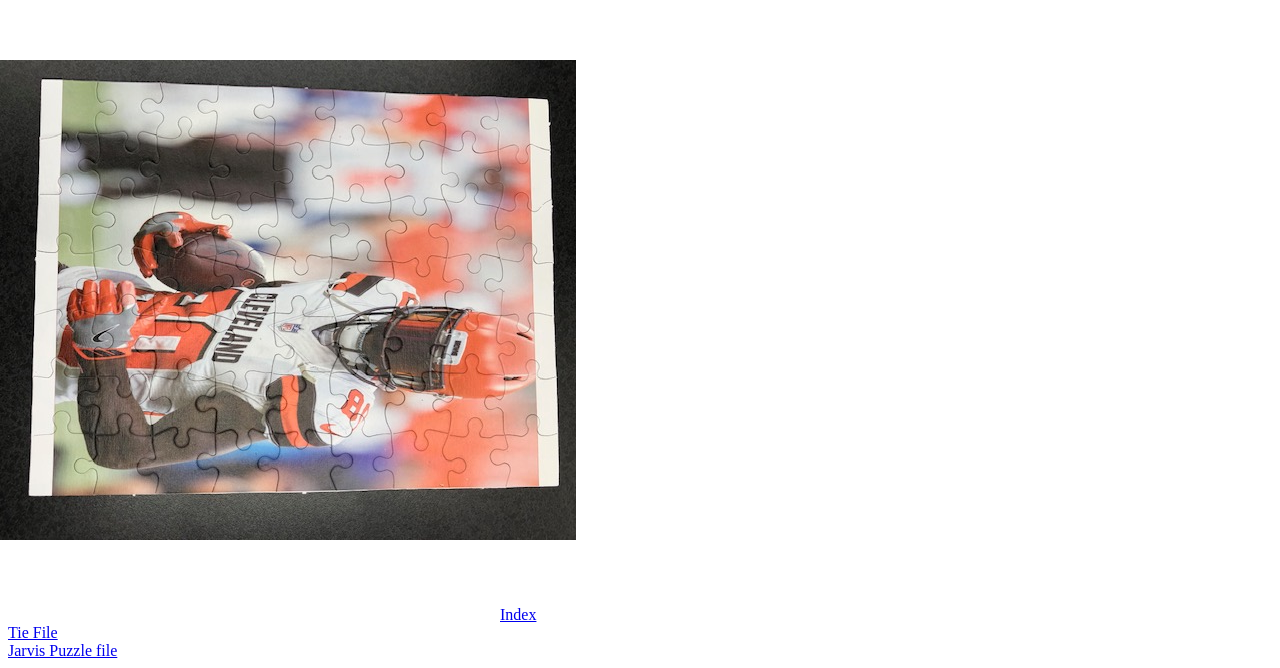
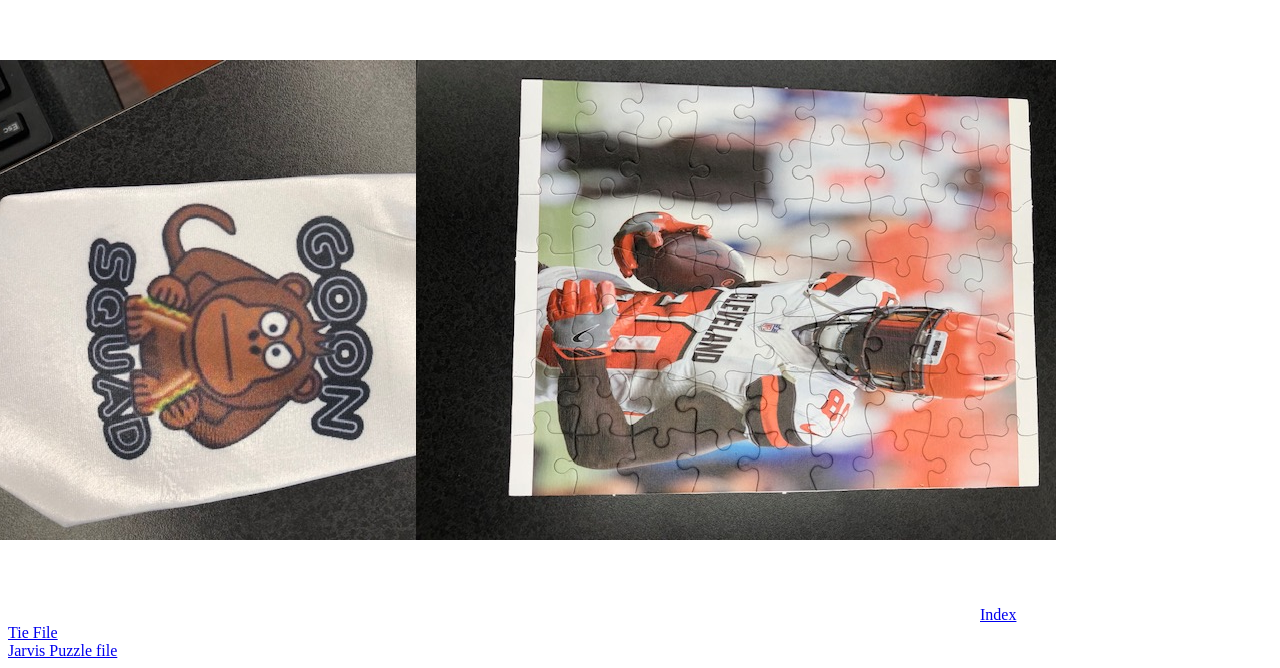
Before and after one commit to wrafab/woodt, a plain HTML site: page week3.html in a window 1280 px wide. Shown: the part 568-1236 px from the top of the page. Drawn offline with Linux system fonts and the light colour scheme.

Commit message:
Update week3.html

```diff
--- a/week3.html
+++ b/week3.html
@@ -38,7 +38,7 @@ h1(font-family:ariel:font-size:150%:text-align:center)
     <br>
     <br>
     <br>
-    <img src="" style="transform:rotate(90deg);">
+    <img src="picoftie.jpg" style="transform:rotate(90deg);">
     <img src="" style="transform:rotate(90deg);">
     <img src="jlpuzzle.jpg" style="transform:rotate(90deg);">
 
```
